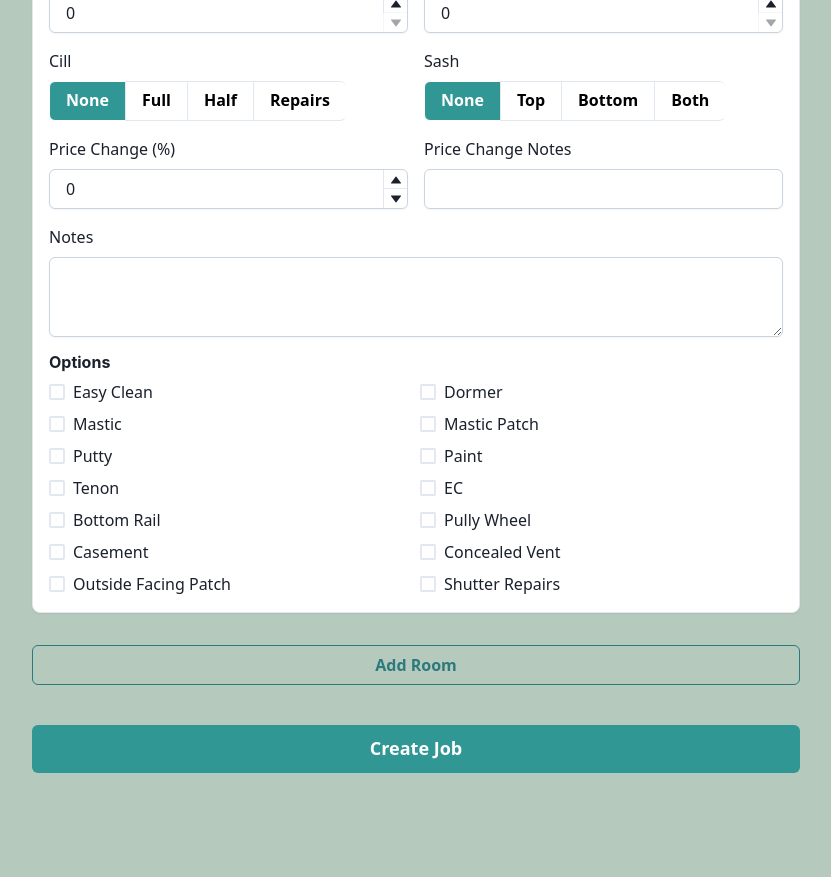
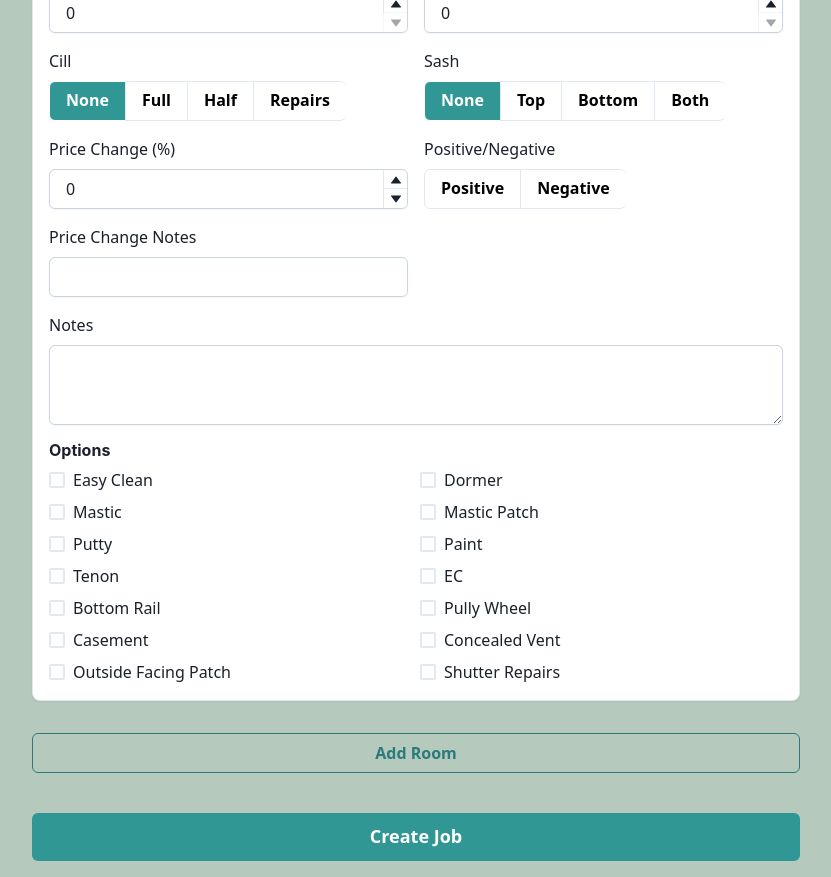
Before and after one commit to eoinpatrickreid/preservationWindows-Demo, a React (Vite) app in the folder client/: page /create in a window 1280 px wide. Shown: the part 1380-2257 px from the top of the page, without its empty margins (224-1055 px from the left). Before the commit the page ends 2169 px from the top, so only its background shows below. Built offline with nearby package versions, Linux system fonts and the light colour scheme; what @react-pdf/renderer would draw is missing.

Commit message:
addded positiveNegative

```diff
--- a/client/src/components/Create.tsx
+++ b/client/src/components/Create.tsx
@@ -729,6 +729,25 @@ const Create: React.FC = () => {
                       />
                     </FormControl>
                   </GridItem>
+                  <GridItem>
+                    <FormControl>
+                      <FormLabel>Positive/Negative</FormLabel>
+                      <Controller
+                        control={control}
+                        name={`rooms.${index}.positiveNegative`}
+                        render={({ field }) => (
+                          <MultiOptionToggle
+                            options={[
+                              { label: "Positive", value: "positive" },
+                              { label: "Negative", value: "negative" },
+                            ]}
+                            value={field.value}
+                            onChange={field.onChange}
+                          />
+                        )}
+                      />
+                    </FormControl>
+                  </GridItem>
 
                   <GridItem>
                     <FormControl>
@@ -819,6 +838,7 @@ const Create: React.FC = () => {
                   glassType: "Clear",
                   casement: false,
                   priceChange: 0,
+                  positiveNegative: "positive",
                   priceChangeNotes: "",
                   masticPatch: false,
                   outsidePatch: false,
--- a/client/src/components/EditJob.tsx
+++ b/client/src/components/EditJob.tsx
@@ -228,6 +228,7 @@ const EditJob: React.FC = () => {
       casement: false,
       priceChange: 0,
       priceChangeNotes: "",
+      positiveNegative: "positive",
       masticPatch: false,
       outsidePatch: false,
       concealedVent: false,
@@ -787,6 +788,26 @@ const EditJob: React.FC = () => {
                     </GridItem>
 
                     <GridItem>
+                    <FormControl>
+                      <FormLabel>Positive/Negative</FormLabel>
+                      <Controller
+                        control={control}
+                        name={`rooms.${index}.positiveNegative`}
+                        render={({ field }) => (
+                          <MultiOptionToggle
+                            options={[
+                              { label: "Positive", value: "positive" },
+                              { label: "Negative", value: "negative" },
+                            ]}
+                            value={field.value}
+                            onChange={field.onChange}
+                          />
+                        )}
+                      />
+                    </FormControl>
+                  </GridItem>
+
+                    <GridItem>
                       <FormControl>
                         <FormLabel>Price Change Notes</FormLabel>
                         <Input
--- a/client/src/components/pdfs/NewWindowsPDF.tsx
+++ b/client/src/components/pdfs/NewWindowsPDF.tsx
@@ -445,8 +445,10 @@ const calculateRoomCost = (room: Room): number => {
     .split("/")
     .map(Number)
     .reduce((a, b) => a + b);
-  const priceChange =
-    typeof room.priceChange === "number" ? room.priceChange : 0; // Default to 0 if undefined
+    let priceChange = room.priceChange || 0;
+    if (room.positiveNegative === "negative") {
+      priceChange = room.priceChange * -1;
+    }
 
   // Handle encapsulation: boolean or number
   const encapsulationCost =
@@ -480,7 +482,7 @@ const calculateRoomCost = (room: Room): number => {
   console.log(`Base Cost before multipliers: £${baseCost}`);
 
   // Apply multipliers
-  const roomChangeCost = baseCost * (1 + room.priceChange / 100);
+  const roomChangeCost = baseCost * (1 + (priceChange / 100));
   const withCasementCost = roomChangeCost * (room.casement ? 0.8 : 1); // Apply 20% reduction if casement is true;
   let totalCost = withCasementCost;
   console.log(`Total Cost after multipliers: £${totalCost}`);
--- a/client/src/components/pdfs/PVCPDF.tsx
+++ b/client/src/components/pdfs/PVCPDF.tsx
@@ -446,8 +446,11 @@ const calculateRoomCost = (room: Room): number => {
     .split("/")
     .map(Number)
     .reduce((a, b) => a + b);
-  const priceChange =
-    typeof room.priceChange === "number" ? room.priceChange : 0; // Default to 0 if undefined
+    let priceChange = room.priceChange || 0;
+    if (room.positiveNegative === "negative") {
+      priceChange = room.priceChange * -1;
+    }
+
 
   // Handle encapsulation: boolean or number
   const encapsulationCost =
@@ -481,7 +484,7 @@ const calculateRoomCost = (room: Room): number => {
   console.log(`Base Cost before multipliers: £${baseCost}`);
 
   // Apply multipliers
-  const roomChangeCost = baseCost * (1 + room.priceChange / 100);
+  const roomChangeCost = baseCost * (1 + (priceChange / 100));
   const withCasementCost = roomChangeCost * (room.casement ? 0.8 : 1); // Apply 20% reduction if casement is true;
   let totalCost = withCasementCost ;
   console.log(`Total Cost after multipliers: £${totalCost}`);
--- a/client/src/components/pdfs/RefurbPDF.tsx
+++ b/client/src/components/pdfs/RefurbPDF.tsx
@@ -33,6 +33,7 @@ import formation_6_6 from "../assets/6:6.png";
 import formation_6_6_side from "../assets/6:6_side.png";
 import formation_7_1 from "../assets/7:1.png";
 import placeholder from "../assets/placeholder.png";
+
 
 const styles = StyleSheet.create({
   // Global styles
@@ -396,12 +397,16 @@ const calculateRoomCost = (room: Room): {
     formationOnly = room.formation.split("_")[0];
   }
   const astrical = calculateAstrical(formationOnly || "") || 0;
+  let priceChange = room.priceChange || 0;
+  if (room.positiveNegative === "negative") {
+    priceChange = room.priceChange * -1;
+  }
 
   // Main cost
   const mainCost =
     ((room.width / 1000) * (room.height / 1000) * 150 + 300 + astrical * 30) *
     1.28 *
-    (1 + room.priceChange / 100) *
+    (1 + (priceChange / 100)) *
     (room.casement ? 0.8 : 1); // Apply 20% reduction if casement is true
 
   costBreakdown["• Overhaul and draught-proof installation"] = Math.round(mainCost);
--- a/client/src/interfaces.ts
+++ b/client/src/interfaces.ts
@@ -29,6 +29,7 @@ export interface Room {
     concealedVent: boolean;
     shutters: boolean;
     priceChange: number;
+    positiveNegative: string;
     priceChangeNotes: string;
     customFormation: string;
 
```
Also changed, not shown: 3 other files (tests, documents, lock files or other folders).
